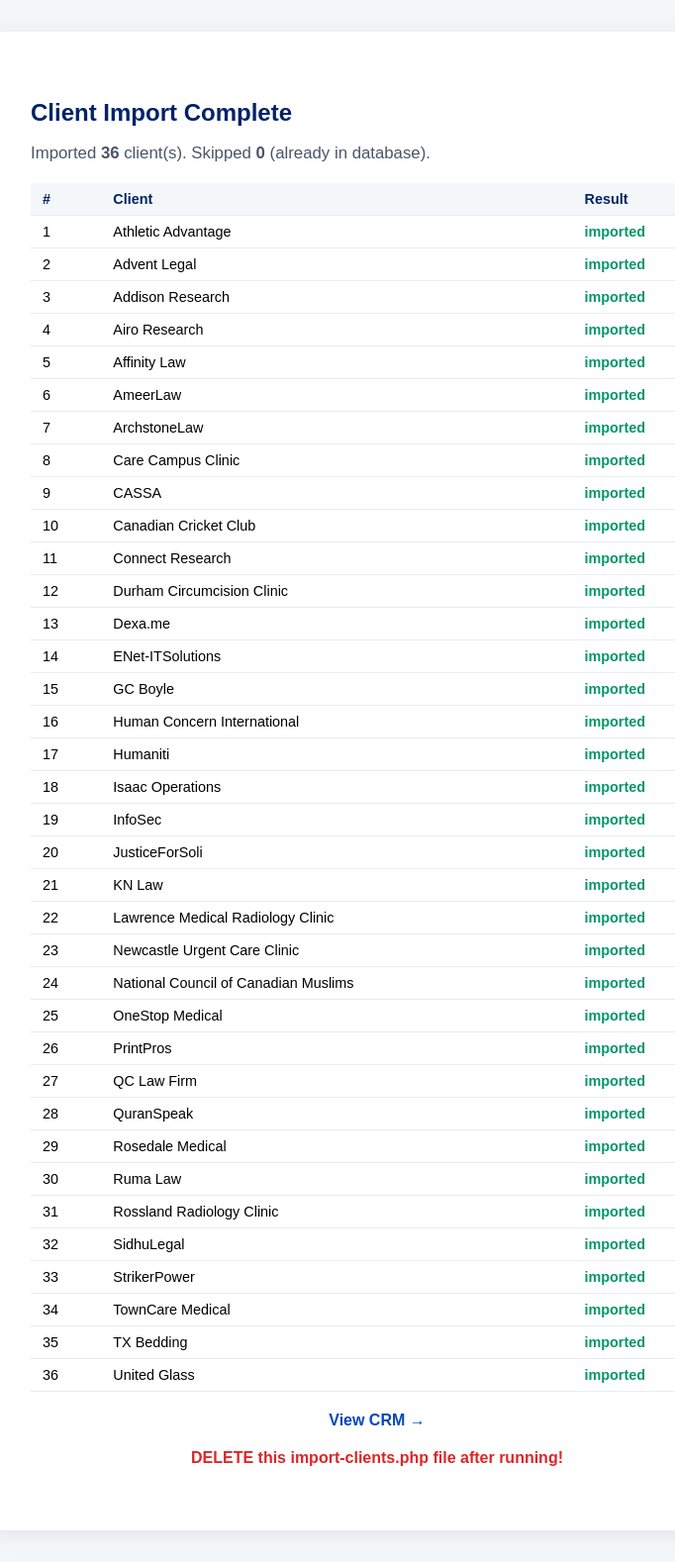
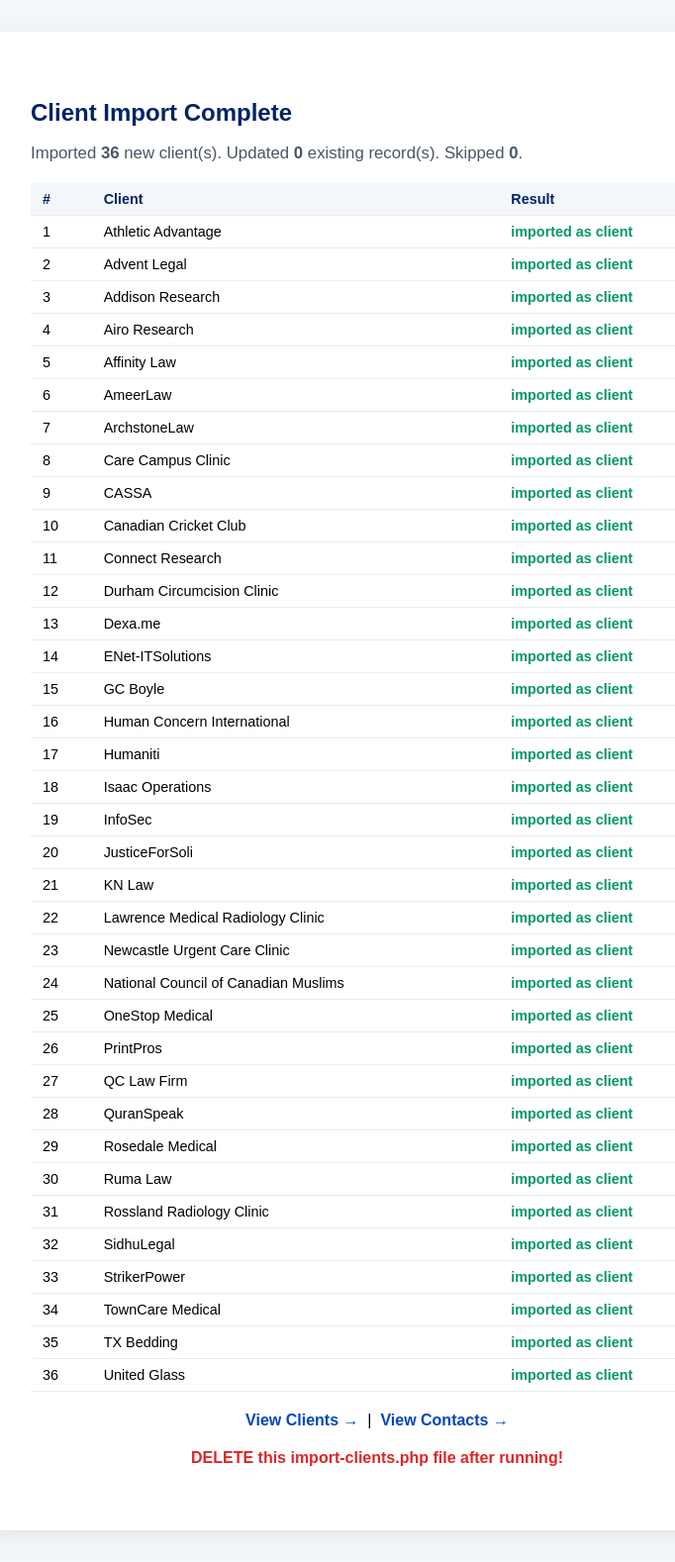
Before and after one commit to asam89/ignyte, a PHP site: page /admin/import-clients.php in a window 1280 px wide. Shown: the whole page at 99% size, without its empty margins (259-941 px from the left). Run offline with PHP 8.4, Linux system fonts and the light colour scheme; data that the repository does not hold is empty.

Commit message:
Fix client import: set is_client=1 and client fields, update existing records
- Import now sets is_client=1, client_code, environment, key_services directly
- If client already exists in DB, updates it to mark as client instead of skipping
- Fixes issue where 36 clients were deleted by cleanup script and re-import
  only added them as contacts (is_client=0)

Co-Authored-By: Devin AI <158243242+devin-ai-integration[bot]@users.noreply.github.com>

```diff
--- a/public_html/admin/import-clients.php
+++ b/public_html/admin/import-clients.php
@@ -51,25 +51,29 @@ try {
         ['name' => 'United Glass', 'code' => 'UG', 'contact' => '', 'phone' => '', 'email' => '', 'env' => '', 'services' => ''],
     ];
 
-    $stmt = $pdo->prepare('INSERT INTO crm_clients (full_name, email, phone, company_name, industry, address, notes, status) VALUES (?, ?, ?, ?, ?, ?, ?, ?)');
+    $stmt = $pdo->prepare('INSERT INTO crm_clients (full_name, email, phone, company_name, industry, address, notes, status, is_client, client_code, environment, key_services) VALUES (?, ?, ?, ?, ?, ?, ?, ?, 1, ?, ?, ?)');
     $checkStmt = $pdo->prepare('SELECT id FROM crm_clients WHERE company_name = ?');
+    $updateStmt = $pdo->prepare('UPDATE crm_clients SET is_client = 1, client_code = COALESCE(NULLIF(client_code, \'\'), ?), environment = COALESCE(NULLIF(environment, \'\'), ?), key_services = COALESCE(NULLIF(key_services, \'\'), ?) WHERE id = ?');
 
     $imported = 0;
     $skipped = 0;
+    $updated = 0;
     $results = [];
 
     foreach ($clients as $c) {
-        // Skip if company already exists
+        // Check if company already exists
         $checkStmt->execute([$c['name']]);
-        if ($checkStmt->fetch()) {
-            $skipped++;
-            $results[] = ['name' => $c['name'], 'status' => 'skipped (already exists)'];
+        $existing = $checkStmt->fetch();
+        if ($existing) {
+            // Update existing record to mark as client and fill in missing fields
+            $updateStmt->execute([$c['code'], $c['env'], $c['services'], $existing['id']]);
+            $updated++;
+            $results[] = ['name' => $c['name'], 'status' => 'updated (marked as client)'];
             continue;
         }
 
         // Build notes from available info
         $notesParts = [];
-        $notesParts[] = "Client Code: {$c['code']}";
         if ($c['contact']) $notesParts[] = "Primary Contact: {$c['contact']}";
         if ($c['env']) $notesParts[] = "Environment: {$c['env']}";
         if ($c['services']) $notesParts[] = "Key Services: {$c['services']}";
@@ -86,10 +90,13 @@ try {
             '',          // industry
             '',          // address
             $notes,
-            'active'
+            'active',
+            $c['code'],
+            $c['env'],
+            $c['services']
         ]);
         $imported++;
-        $results[] = ['name' => $c['name'], 'status' => 'imported'];
+        $results[] = ['name' => $c['name'], 'status' => 'imported as client'];
     }
 
     // Output results
@@ -99,20 +106,20 @@ try {
         .box{background:white;padding:48px;border-radius:16px;box-shadow:0 4px 24px rgba(0,0,0,0.08);max-width:700px;width:100%;}
         h2{color:#002366;margin-bottom:8px;} .summary{color:#4a5568;margin-bottom:20px;font-size:1.05rem;}
         table{width:100%;border-collapse:collapse;margin:16px 0;} th,td{text-align:left;padding:8px 12px;border-bottom:1px solid #e8ecf1;font-size:0.9rem;}
-        th{background:#f4f7fa;color:#002366;font-weight:600;} .imported{color:#059669;font-weight:600;} .skipped{color:#d97706;font-weight:600;}
+        th{background:#f4f7fa;color:#002366;font-weight:600;} .imported{color:#059669;font-weight:600;} .skipped{color:#d97706;font-weight:600;} .updated{color:#0047BB;font-weight:600;}
         .warn{color:#dc2626;font-weight:700;margin-top:20px;text-align:center;} a{color:#0047BB;font-weight:700;text-decoration:none;}
     </style></head><body><div class='box'>
     <h2>Client Import Complete</h2>
-    <p class='summary'>Imported <strong>{$imported}</strong> client(s). Skipped <strong>{$skipped}</strong> (already in database).</p>
+    <p class='summary'>Imported <strong>{$imported}</strong> new client(s). Updated <strong>{$updated}</strong> existing record(s). Skipped <strong>{$skipped}</strong>.</p>
     <table><thead><tr><th>#</th><th>Client</th><th>Result</th></tr></thead><tbody>";
 
     foreach ($results as $i => $r) {
-        $statusClass = $r['status'] === 'imported' ? 'imported' : 'skipped';
+        $statusClass = strpos($r['status'], 'imported') !== false ? 'imported' : (strpos($r['status'], 'updated') !== false ? 'updated' : 'skipped');
         echo "<tr><td>" . ($i + 1) . "</td><td>" . htmlspecialchars($r['name']) . "</td><td class='{$statusClass}'>" . htmlspecialchars($r['status']) . "</td></tr>";
     }
 
     echo "</tbody></table>
-    <p style='text-align:center;margin-top:20px;'><a href='crm.php'>View CRM &rarr;</a></p>
+    <p style='text-align:center;margin-top:20px;'><a href='clients.php'>View Clients &rarr;</a> &nbsp;|&nbsp; <a href='crm.php'>View Contacts &rarr;</a></p>
     <p class='warn'>DELETE this import-clients.php file after running!</p>
     </div></body></html>";
 
```
